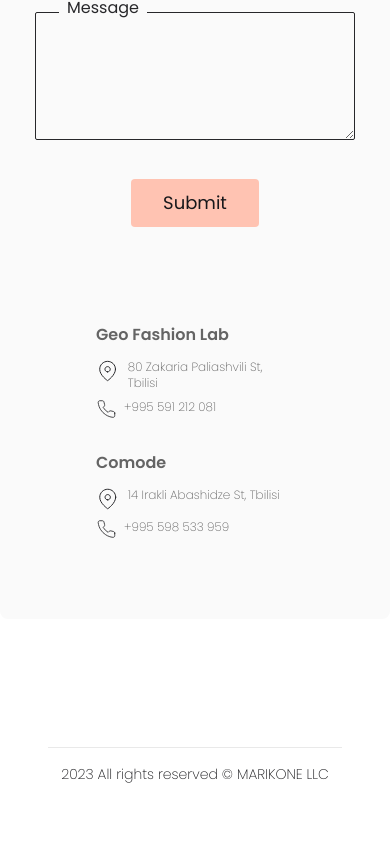
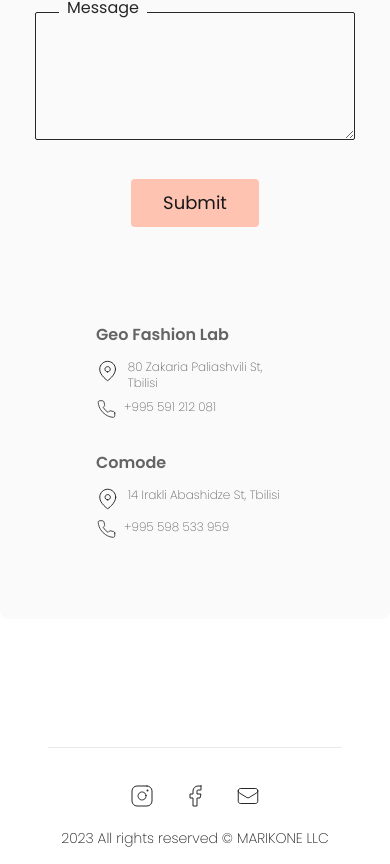
Before and after one commit to Alsandre/Marikone, a Next.js app: page / in a window 390 px wide. Shown: the part 6004-6868 px from the top of the page. Before the commit the page ends 6804 px from the top, so only its background shows below. Built offline with nearby package versions, Linux system fonts and the light colour scheme.

Commit message:
Add “Message Sent” animation to the submit button

```diff
--- a/components/Footer.tsx
+++ b/components/Footer.tsx
@@ -1,9 +1,15 @@
 import React from "react";
+import { SOCIAL_LINK } from "../constants";
 import { EmailIcon, FacebookIcon, InstagramIcon, Logo } from "../icons";
 
 export const Footer = () => {
   return (
     <div className="md:mx-36 mx-12 py-4 flex items-center md:justify-around border-t border-dark-100 border-opacity-10 flex-col md:flex-row">
+      <div className="flex-initial flex-row flex justify-around w-40 py-5 md:hidden self-center">
+        <a href={SOCIAL_LINK.instagram} target='_blank' rel="noreferrer"><InstagramIcon /></a>
+        <a href={SOCIAL_LINK.facebook} target='_blank' rel="noreferrer"><FacebookIcon /></a>
+        <EmailIcon />
+      </div>
       <div className="flex-initial flex justify-around self-center">
         <h1 className="text-sm text-end font-extralight text-dark-200">
           2023 All rights reserved © MARIKONE LLC
```
